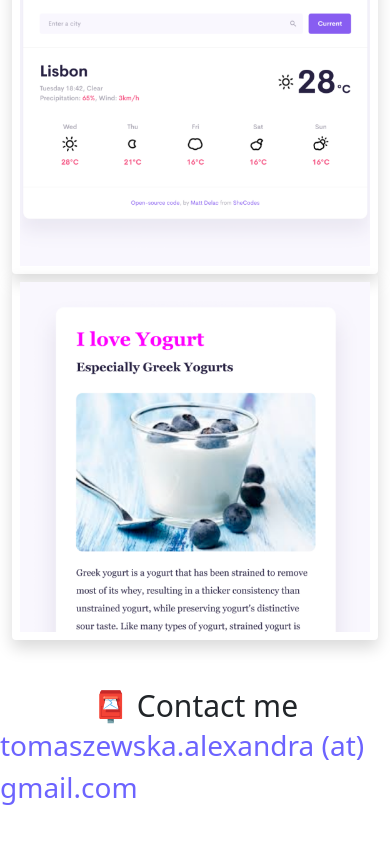
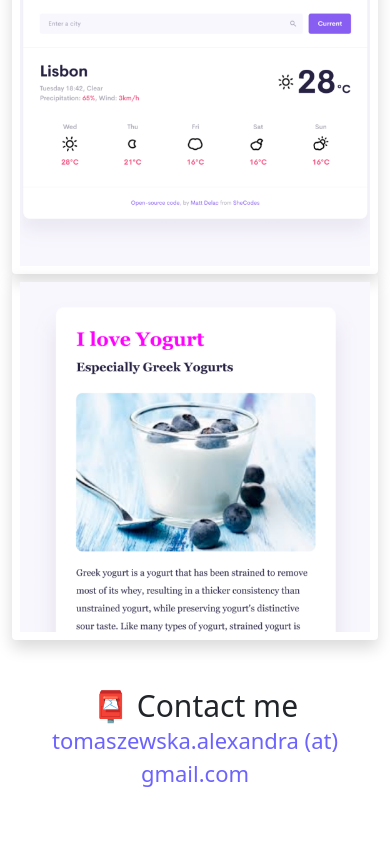
Before and after one commit to alextomf/portfolio-static-page, a plain HTML site: page about.html in a window 390 px wide. Shown: the part 832-1676 px from the top of the page. Drawn offline with nearby package versions, Linux system fonts and the light colour scheme.

Commit message:
changed email responsive font

```diff
--- a/src/style.css
+++ b/src/style.css
@@ -127,4 +127,8 @@ p {
     max-width: 250px;
   }
 
+  .email-link{
+    font-size: 22px;
+    text-align: center;
+  }
 }
```
